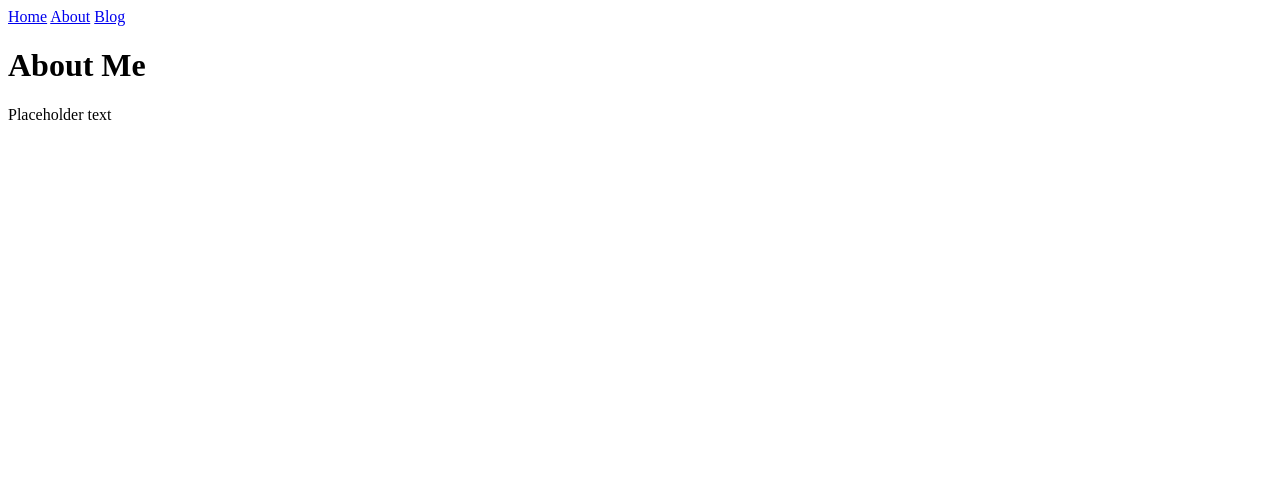
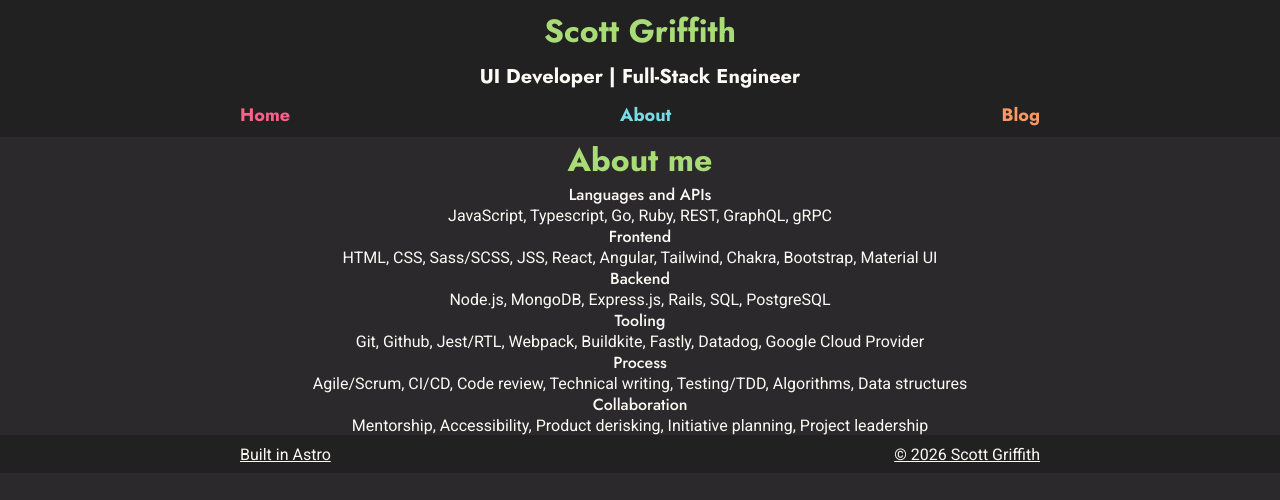
Before and after one commit to Scott-PG/personal-site, an Astro site: page /about in a window 1280 px wide. Built offline with nearby package versions, Linux system fonts and the light colour scheme; Astro itself is replaced by a stand-in of ours.

Commit message:
Blog framework

```diff
--- /dev/null
+++ b/src/components/Footer/footer.css
@@ -0,0 +1,14 @@
+footer {
+  display: flex;
+  justify-content: center;
+  align-items: center;
+  height: 38px;
+  padding: 0 10px;
+}
+
+.footer-links {
+  width: 100%;
+  max-width: 800px;
+  display: flex;
+  justify-content: space-between;
+}
--- /dev/null
+++ b/src/components/Footer/index.astro
@@ -0,0 +1,13 @@
+---
+import "./footer.css";
+import "../../styles/global.css";
+---
+
+<footer>
+  <div class="footer-links">
+    <a href="https://astro.build/">Built in Astro</a>
+    <a href="https://github.com/Scott-PG">
+      {"\u00a9"} 2026 Scott Griffith
+    </a>
+  </div>
+</footer>
--- /dev/null
+++ b/src/components/Header/header.css
@@ -0,0 +1,47 @@
+header {
+  height: 137px;
+  width: 100%;
+  z-index: 1;
+  position: sticky;
+  top: -100px;
+}
+
+header h2 {
+  font-size: 1.25rem;
+}
+
+.header-text {
+  height: 99px;
+  display: flex;
+  flex-direction: column;
+  justify-content: space-evenly;
+}
+
+nav {
+  padding: 3px 30px;
+}
+
+.navlinks {
+  max-width: 800px;
+  margin: 0 auto;
+  display: flex;
+  justify-content: space-between;
+  align-items: center;
+}
+
+.navlinks li {
+  list-style: none;
+}
+
+.navlinks a {
+  text-decoration: none;
+  font-weight: bold;
+  margin-bottom: 3px;
+  font-size: 1.13rem;
+}
+
+@media (width <= 475px) {
+  nav {
+    padding: 3px 10px;
+  }
+}
--- /dev/null
+++ b/src/components/Header/index.astro
@@ -0,0 +1,30 @@
+---
+import "./header.css";
+import "../../styles/global.css";
+---
+
+<header>
+  <div class="header-text">
+    <h1>Scott Griffith</h1>
+    <h2>UI Developer | Full-Stack Engineer</h2>
+  </div>
+  <nav>
+    <ul class="navlinks">
+      <li>
+        <a href="/">
+          <span class="magenta title">Home</span>
+        </a>
+      </li>
+      <li>
+        <a href="/about/">
+          <span class="cyan title">About</span>
+        </a>
+      </li>
+      <li>
+        <a href="/blog/">
+          <span class="orange title">Blog</span>
+        </a>
+      </li>
+    </ul>
+  </nav>
+</header>
--- /dev/null
+++ b/src/components/Layout/index.astro
@@ -0,0 +1 @@
+../../components/Header/index.astro../../components/Footer/index.astro
--- /dev/null
+++ b/src/layouts/BaseLayout.astro
@@ -0,0 +1,26 @@
+---
+interface Props {
+  pageTitle: string;
+}
+
+import Header from "../components/Header/index.astro";
+import Footer from "../components/Footer/index.astro";
+import "../styles/global.css";
+const { pageTitle } = Astro.props;
+---
+
+<html lang="en">
+  <head>
+    <meta charset="utf-8" />
+    <link rel="icon" href="/favicon.png" />
+    <meta name="viewport" content="width=device-width" />
+    <meta name="generator" content={Astro.generator} />
+    <title>{pageTitle}</title>
+  </head>
+  <body class="app dark">
+    <Header />
+    <h1>{pageTitle}</h1>
+    <slot />
+    <Footer />
+  </body>
+</html>
--- a/src/pages/about.astro
+++ b/src/pages/about.astro
@@ -1,21 +1,97 @@
+---
+import Layout from "../layouts/BaseLayout.astro";
+
+type SkillGroup = {
+  title: string;
+  skillList: string[];
+};
+
+export const SKILL_GROUPS: SkillGroup[] = [
+  {
+    title: "Languages and APIs",
+    skillList: [
+      "JavaScript",
+      "Typescript",
+      "Go",
+      "Ruby",
+      "REST",
+      "GraphQL",
+      "gRPC",
+    ],
+  },
+  {
+    title: "Frontend",
+    skillList: [
+      "HTML",
+      "CSS",
+      "Sass/SCSS",
+      "JSS",
+      "React",
+      "Angular",
+      "Tailwind",
+      "Chakra",
+      "Bootstrap",
+      "Material UI",
+    ],
+  },
+  {
+    title: "Backend",
+    skillList: [
+      "Node.js",
+      "MongoDB",
+      "Express.js",
+      "Rails",
+      "SQL",
+      "PostgreSQL",
+    ],
+  },
+  {
+    title: "Tooling",
+    skillList: [
+      "Git",
+      "Github",
+      "Jest/RTL",
+      "Webpack",
+      "Buildkite",
+      "Fastly",
+      "Datadog",
+      "Google Cloud Provider",
+    ],
+  },
+  {
+    title: "Process",
+    skillList: [
+      "Agile/Scrum",
+      "CI/CD",
+      "Code review",
+      "Technical writing",
+      "Testing/TDD",
+      "Algorithms",
+      "Data structures",
+    ],
+  },
+  {
+    title: "Collaboration",
+    skillList: [
+      "Mentorship",
+      "Accessibility",
+      "Product derisking",
+      "Initiative planning",
+      "Project leadership",
+    ],
+  },
+];
 ---
 
----
-
-<html lang="en">
-  <head>
-    <meta charset="utf-8" />
-    <link rel="icon" type="image/svg+xml" href="/favicon.svg" />
-    <link rel="icon" href="/favicon.ico" />
-    <meta name="viewport" content="width=device-width" />
-    <meta name="generator" content={Astro.generator} />
-    <title>Scott Griffith</title>
-  </head>
-  <body>
-    <a href="/">Home</a>
-    <a href="/about/">About</a>
-    <a href="/blog/">Blog</a>
-    <h1>About Me</h1>
-    <p>Placeholder text</p>
-  </body>
-</html>
+<Layout pageTitle="About me">
+  <dl>
+    {
+      SKILL_GROUPS.map(({ title, skillList }) => (
+        <div>
+          <dt>{title}</dt>
+          <dd>{skillList.join(", ")}</dd>
+        </div>
+      ))
+    }
+  </dl>
+</Layout>
--- /dev/null
+++ b/src/styles/global.css
@@ -0,0 +1,111 @@
+@import url("https://fonts.googleapis.com/css2?family=Jost:wght@500;700&family=Roboto:wght@400;700&display=swap");
+
+* {
+  margin: 0;
+  padding: 0;
+  font-family: Roboto, sans-serif;
+}
+
+.app.light {
+  --body-background: #fdfdfd;
+  --main-text-color: #020301;
+  --accent-color: #f6f6f6;
+  --indigo: #5b49c2;
+  --magenta: #c9002b;
+  --yellow: #f2bb24;
+  --green: #468700;
+  --cyan: #00747f;
+  --orange: #aa5200;
+  --lilac: #ae81ff;
+}
+
+.app.dark {
+  --body-background: #2c292d;
+  --main-text-color: #fdf9f3;
+  --accent-color: #212121;
+  --indigo: #8775f9;
+  --magenta: #ff6188;
+  --yellow: #ffd865;
+  --green: #a9dc76;
+  --cyan: #78dce8;
+  --orange: #fc9866;
+  --lilac: #ab9df2;
+}
+
+.app {
+  transition:
+    color 0.15s ease-in-out,
+    background-color 0.3s ease-in-out;
+  background-color: var(--body-background);
+  color: var(--main-text-color);
+}
+
+html {
+  scroll-padding-top: 50px; /* height of sticky header */
+  scroll-behavior: smooth;
+}
+
+h1,
+h2,
+h3,
+h4,
+h5,
+dt,
+.title {
+  font-family: Jost, sans-serif;
+}
+
+h3 {
+  font-size: 1.5rem;
+}
+
+body {
+  text-align: center;
+}
+
+h1 {
+  color: var(--green);
+}
+
+header,
+footer {
+  background: var(--accent-color);
+}
+
+a {
+  color: var(--main-text-color);
+}
+
+main {
+  max-width: 800px;
+  padding: 0 15px 30px;
+  margin: 0 auto;
+}
+
+.magenta {
+  color: var(--magenta);
+}
+
+.yellow {
+  color: var(--yellow);
+}
+
+.green {
+  color: var(--green);
+}
+
+.cyan {
+  color: var(--cyan);
+}
+
+.orange {
+  color: var(--orange);
+}
+
+.lilac {
+  color: var(--lilac);
+}
+
+.indigo {
+  color: var(--indigo);
+}
```
Also changed, not shown: src/layouts/MarkdownPostLayout/index.astro (added, +14 -0 lines), src/layouts/MarkdownPostLayout/markdown-post-layout.css (added, +41 -0 lines), src/pages/blog.astro (deleted, +0 -21 lines), src/pages/blog/index.astro (added, +17 -0 lines), src/pages/index.astro (+5 -18 lines).
